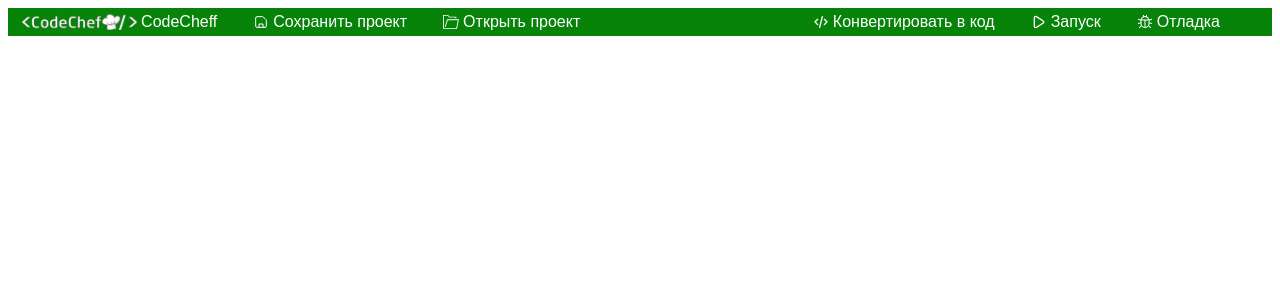
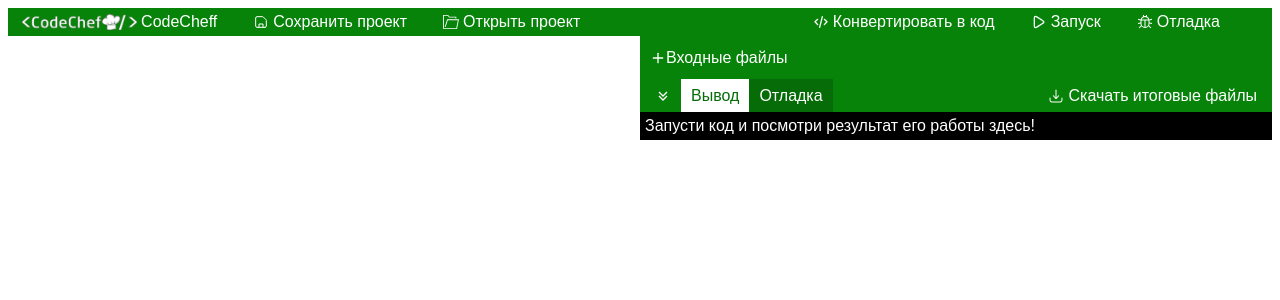
Before and after one commit to HolodTema/isu-blockly-python-sandbox, a React (Vite) app in the folder frontend/: page / in a window 1280 px wide. Shown: the top 300 px of the page. Built offline with nearby package versions, Linux system fonts and the light colour scheme.

Commit message:
feat: added side console bar without console

```diff
--- a/frontend/src/pages/CodeRunnerPage.tsx
+++ b/frontend/src/pages/CodeRunnerPage.tsx
@@ -1,12 +1,12 @@
 import { Header } from '../widgets/Header/Header';
-
+import {SideConsoleBar} from '../widgets/SideConsoleBar/SideConsoleBar';
 
 export function CodeRunnerPage() {
 
     return (
-        <Header>
+        <><Header /><SideConsoleBar /></>
 
-        </Header>
+
 
 
     )
--- /dev/null
+++ b/frontend/src/widgets/SideConsoleBar/SideConsoleBar.css
@@ -0,0 +1,198 @@
+main {
+    display: flex;
+    flex-direction: row;
+    flex-grow: 1;
+    overflow: hidden;
+    height: 95%;
+}
+
+#blockly_workspace {
+    height: 100%;
+    min-width: 50%;
+    max-width: 100%;
+    flex-grow: 1;
+}
+
+#code_workspace {
+    height: 100%;
+    width: 50%;
+    flex-grow: 1;
+    display: flex;
+    flex-direction: column;
+    position: relative;
+}
+
+#codeViewer {
+    flex-grow: 1;
+    height: 100%;
+}
+
+#codemirror_workspace {
+    height: 100%;
+}
+
+.cm-editor {
+    height: 100%;
+}
+
+.breakpoints-gutter {
+    width: 24px !important;
+    min-width: 24px !important;
+}
+
+.breakpoint-marker {
+    display: block;
+    width: 12px;
+    height: 12px;
+    margin: 5px auto 0 auto;
+    border-radius: 50%;
+    background-color: #e74c3c;
+    cursor: pointer;
+    flex-shrink: 0;
+}
+
+#input_files_toolbar {
+    flex-direction: row;
+    display: flex;
+    align-items: center;
+    background-color: var(--main-gr);
+    padding: 10px;
+}
+
+#input_add_input_file {
+    display: none;
+}
+
+#img_add_input_file {
+    display: block;
+    height: 16px;
+}
+
+#button_add_input_file {
+    display: block;
+    text-align: center;
+    white-space: nowrap;
+    font-size: 16px;
+    color: white;
+}
+
+#button_add_input_file:hover {
+    color: var(--hover);
+}
+
+#input_files_list {
+    display: flex;
+    flex-direction: row;
+    overflow-x: auto;
+    align-items: center;
+    padding: 0 0 0 10px;
+    gap: 5px 0;
+}
+
+.input_file {
+    height: fit-content;
+    display: flex;
+    margin: 0 10px 0 0;
+    background-color: #ffffff;
+    border-bottom-right-radius: 10px;
+    border-top-right-radius: 10px;
+    align-items: center;
+}
+
+.input_file_text {
+    color: #ffffff;
+    margin: 0;
+    padding: 5px 5px;
+    font-size: 16px;
+    border-bottom-right-radius: 10px;
+    border-top-right-radius: 10px;
+    background-color: #066C08;
+    white-space: nowrap;
+}
+
+.button_remove_input_file {
+    width: 24px;
+    height: 24px;
+    display: block;
+}
+
+#code_output_header {
+    display: flex;
+    padding: 0 15px;
+    background-color: var(--main-gr);
+    flex-direction: row;
+    align-content: center;
+    justify-content: space-between;
+}
+
+#code_output_header_left {
+    display: flex;
+    align-items: center;
+    flex-direction: row;
+    align-content: center;
+}
+
+#code_output_header_right {
+    display: flex;
+    flex-direction: row;
+    align-items: center;
+    justify-content: end;
+}
+
+#img_download_result_files {
+    display: block;
+    height: 16px;
+}
+
+#button_download_result_files {
+    display: block;
+    font-size: 16px;
+    padding: 0 0 0 5px;
+    color: white;
+}
+
+#button_download_result_files:hover {
+    color: var(--hover);
+}
+
+#button_expand_output {
+    display: block;
+    width: 16px;
+    height: 16px;
+    color: white;
+}
+
+#tab_button_output {
+    padding: 5px 10px;
+    margin: 0 0 0 10px;
+    background-color: #ffffff;
+    color: #066C08;
+}
+
+#tab_button_debug {
+    padding: 5px 10px;
+    background-color: #066C08;
+    color: white;
+}
+
+#code_output {
+    background-color: black;
+    color: white;
+    padding: 5px;
+    width: 100%;
+    white-space: pre-wrap;
+    overflow-y: auto;
+}
+
+#code_output::selection {
+    background-color: white;
+    color: black;
+}
+
+.code_output_expanded {
+    height: 50%;
+}
+
+.code_output_not_expanded {
+    height: 0;
+}
--- /dev/null
+++ b/frontend/src/widgets/SideConsoleBar/SideConsoleBar.tsx
@@ -0,0 +1,40 @@
+import './SideConsoleBar.css'
+
+import icAddInputFile from '../../shared/assets/ic_add_input_file.svg'
+import icExpandDown from '../../shared/assets/ic_expand_down.svg'
+import icDownloadResultFiles from '../../shared/assets/ic_download_result_files.svg'
+
+export function SideConsoleBar(){
+    return (
+    <main>
+    <div id="blockly_workspace"></div>
+    <div id="code_workspace">
+        <div id="input_files_toolbar">
+            <input id="input_add_input_file" type="file" accept=".txt, .json, .csv" />
+            <img id="img_add_input_file" src={icAddInputFile} alt="" />
+            <a id="button_add_input_file" className="font_powered_mclaren">Входные файлы</a>
+            <div id="input_files_list">
+
+            </div>
+        </div>
+        <div id="codeViewer">
+            <div id="codemirror_workspace">
+            </div>
+        </div>
+        <div id="code_output_header">
+            <div id="code_output_header_left">
+                <img id="button_expand_output" src={icExpandDown} alt="expand" />
+                <div id="tab_button_output" className="font_powered_mclaren">Вывод</div>
+                <div id="tab_button_debug" className="font_powered_mclaren">Отладка</div>
+            </div>
+            <div id="code_output_header_right">
+                <img id="img_download_result_files" src={icDownloadResultFiles} alt="" />
+                <a id="button_download_result_files" className="font_powered_mclaren">Скачать итоговые файлы</a>
+            </div>
+        </div>
+        <div id="code_output" className="font_powered_cascadia_code code_output_expanded">Запусти код и посмотри результат его работы здесь!</div>
+
+    </div>
+</main>
+)
+}
```
